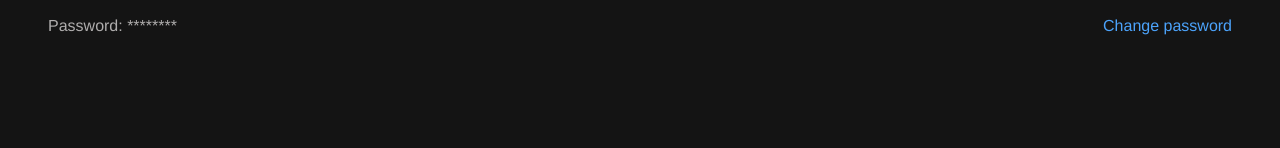
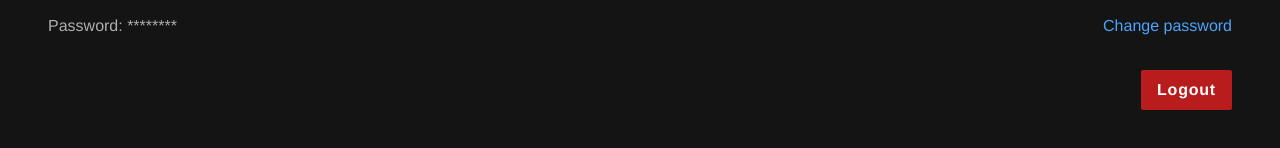
Before and after one commit to oferGavrilov/Netfilx-clone, a Next.js app: page /account in a window 1280 px wide. Shown: the part 212-360 px from the top of the page. Built offline with nearby package versions, Linux system fonts and the light colour scheme; no server answers; sample sign-in values are in the browser's storage.

Commit message:
fix styles

```diff
--- a/pages/account.tsx
+++ b/pages/account.tsx
@@ -4,8 +4,8 @@ import React from 'react'
 import useAuth from '../custom-hook/useAuth'
 import { TbVideo } from 'react-icons/tb'
 
-function Account() {
-      const { user } = useAuth()
+function Account () {
+      const { user, logout } = useAuth()
 
       const getCreatedDate = () => {
             const dateArray = user?.metadata?.creationTime?.split(' ')
@@ -55,6 +55,7 @@ function Account() {
                                     <button className='text-[#4ca3fb] hover:underline'>Change password</button>
                               </li>
                         </ul>
+                        <button onClick={logout} className='bg-red-700 font-bold py-2 px-4 tracking-wider rounded-sm float-right my-4' >Logout</button>
                   </main>
             </div>
       )
--- a/pages/login.tsx
+++ b/pages/login.tsx
@@ -31,7 +31,7 @@ function Login() {
                 <link rel="icon" href="/favicon.ico" />
             </Head>
             <Image
-                src="/../public/login.jpg"
+                src="/login.jpg"
                 alt="login-image"
                 layout='fill'
                 objectFit='cover'
```
Also changed, not shown: components/HoverImgModal.tsx (line endings or trailing spaces), components/Row.tsx (line endings or trailing spaces), components/Thumbnail.tsx (line endings or trailing spaces), package.json (line endings or trailing spaces), pages/index.tsx (line endings or trailing spaces), services/move.service.ts (line endings or trailing spaces), utils/request.ts (line endings or trailing spaces), 1 other file (tests, documents, lock files or other folders).
